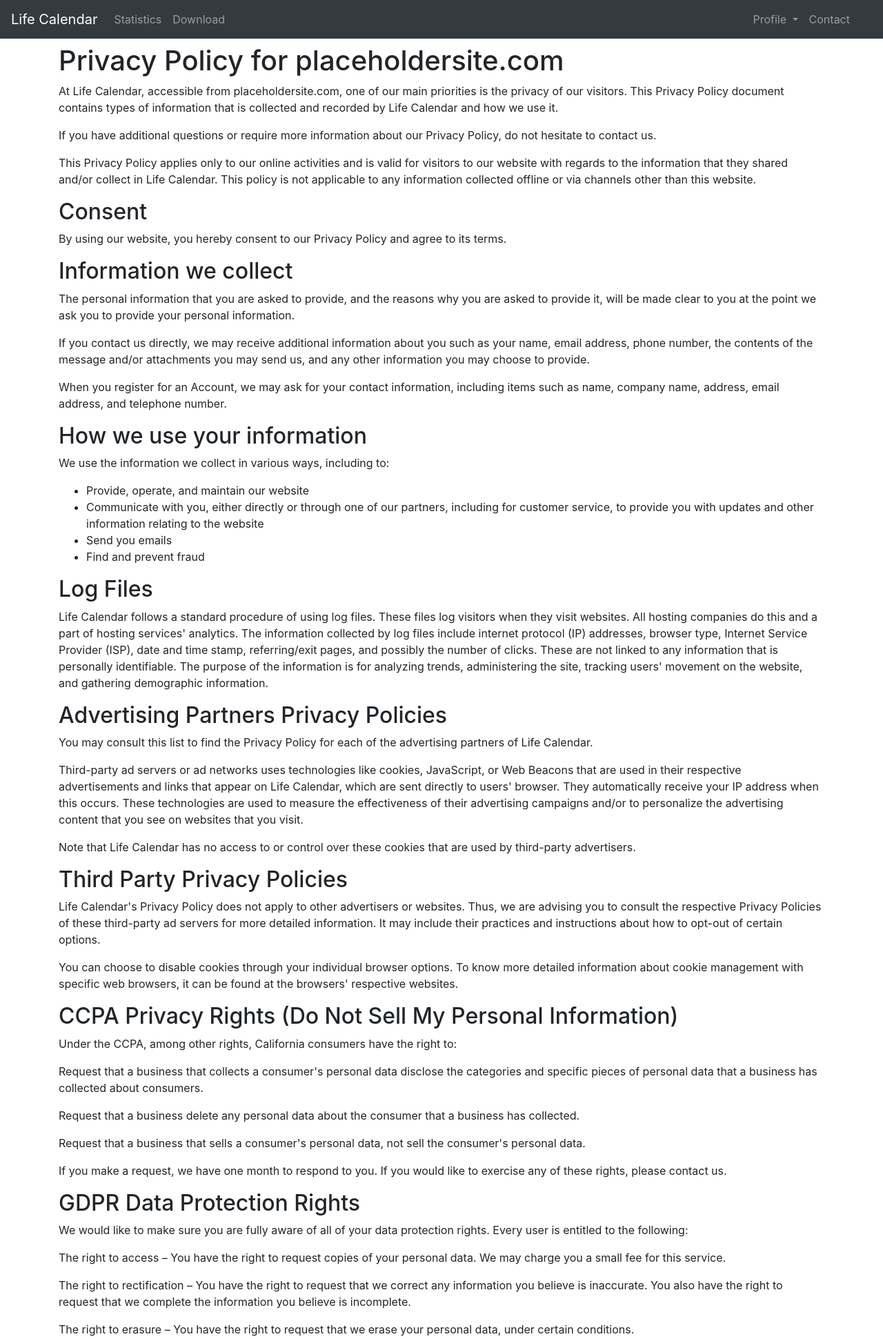
After one commit to Destaq/life-calendar, a Python web app: template templates/other/privacypolicy.html in a window 1280 px wide. The commit adds this page. Shown: the top 1941 px of the page at 69% size. Run offline with Jinja, Linux system fonts and the light colour scheme; the template is opened without the code that fills it, so the values that code supplies are empty; some libraries are stand-ins or nearby versions.

Commit message:
add privacy policy

```diff
--- a/init.py
+++ b/init.py
@@ -5,7 +5,7 @@ from flask_cors import CORS
 
 # import views
 from views.generate_download import MakeImageView
-from views.pageviews import View, DownloadView, SignupView, LoginView, ContactView, ThanksView
+from views.pageviews import View, DownloadView, SignupView, LoginView, ContactView, ThanksView, PrivacyPolicyView
 from views.apiviews import JSONDataView, ContactSubmitView
 
 # import authentication
@@ -45,7 +45,8 @@ def register_views(app):
         LoginView,
         ContactView,
         ContactSubmitView,
-        ThanksView
+        ThanksView,
+        PrivacyPolicyView
     ]
 
     for view in views:
--- a/static/styles/footer.css
+++ b/static/styles/footer.css
@@ -136,21 +136,21 @@
   width:34px;
   font-size:14px
 }
-.social-icons a.facebook:hover
+.social-icons a.github:hover
 {
-  background-color:#3b5998
+  background-color: #999999
 }
-.social-icons a.twitter:hover
+.social-icons a.website:hover
 {
-  background-color:#00aced
+  background-color:#4dbb7f
 }
-.social-icons a.linkedin:hover
+.social-icons a.email:hover
 {
-  background-color:#007bb6
+  background-color:#007bb7
 }
-.social-icons a.dribbble:hover
+.social-icons a.stackoverflow:hover
 {
-  background-color:#ea4c89
+  background-color: #f48024
 }
 @media (max-width:767px)
 {
--- a/templates/base.html
+++ b/templates/base.html
@@ -118,12 +118,12 @@
 
                 <div class="col-md-4 col-sm-6 col-xs-12">
                     <ul class="social-icons">
-                        <li><a class="facebook" href="https://www.github.com/Destaq"><i class="fa fa-github"></i></a>
+                        <li><a class="github" href="https://www.github.com/Destaq"><i class="fa fa-github"></i></a>
                         </li>
-                        <li><a class="twitter" href="https://www.simonilincev.com"><i class="fa fa-link"></i></a></li>
-                        <li><a class="dribbble" href="mailto:simon@simonilincev.com"><i class="fa fa-envelope"></i></a>
+                        <li><a class="website" href="https://www.simonilincev.com"><i class="fa fa-link"></i></a></li>
+                        <li><a class="email" href="mailto:simon@simonilincev.com"><i class="fa fa-envelope"></i></a>
                         </li>
-                        <li><a class="linkedin" href="https://stackoverflow.com/users/12876940/destaq"><i
+                        <li><a class="stackoverflow" href="https://stackoverflow.com/users/12876940/destaq"><i
                                     class="fa fa-stack-overflow"></i></a></li>
                     </ul>
                 </div>
--- /dev/null
+++ b/templates/other/privacypolicy.html
@@ -0,0 +1,111 @@
+{% extends "base.html" %}
+{% block content %}
+<h1>Privacy Policy for placeholdersite.com</h1>
+
+<p>At Life Calendar, accessible from placeholdersite.com, one of our main priorities is the privacy of our visitors.
+    This Privacy Policy document contains types of information that is collected and recorded by Life Calendar and how
+    we use it.</p>
+
+<p>If you have additional questions or require more information about our Privacy Policy, do not hesitate to contact us.
+</p>
+
+<p>This Privacy Policy applies only to our online activities and is valid for visitors to our website with regards to
+    the information that they shared and/or collect in Life Calendar. This policy is not applicable to any information
+    collected offline or via channels other than this website.</p>
+
+<h2>Consent</h2>
+
+<p>By using our website, you hereby consent to our Privacy Policy and agree to its terms.</p>
+
+<h2>Information we collect</h2>
+
+<p>The personal information that you are asked to provide, and the reasons why you are asked to provide it, will be made
+    clear to you at the point we ask you to provide your personal information.</p>
+<p>If you contact us directly, we may receive additional information about you such as your name, email address, phone
+    number, the contents of the message and/or attachments you may send us, and any other information you may choose to
+    provide.</p>
+<p>When you register for an Account, we may ask for your contact information, including items such as name, company
+    name, address, email address, and telephone number.</p>
+
+<h2>How we use your information</h2>
+
+<p>We use the information we collect in various ways, including to:</p>
+
+<ul>
+    <li>Provide, operate, and maintain our website</li>
+    <li>Communicate with you, either directly or through one of our partners, including for customer service, to provide
+        you with updates and other information relating to the website</li>
+    <li>Send you emails</li>
+    <li>Find and prevent fraud</li>
+</ul>
+
+<h2>Log Files</h2>
+
+<p>Life Calendar follows a standard procedure of using log files. These files log visitors when they visit websites. All
+    hosting companies do this and a part of hosting services' analytics. The information collected by log files include
+    internet protocol (IP) addresses, browser type, Internet Service Provider (ISP), date and time stamp, referring/exit
+    pages, and possibly the number of clicks. These are not linked to any information that is personally identifiable.
+    The purpose of the information is for analyzing trends, administering the site, tracking users' movement on the
+    website, and gathering demographic information.</p>
+
+
+
+
+<h2>Advertising Partners Privacy Policies</h2>
+
+<P>You may consult this list to find the Privacy Policy for each of the advertising partners of Life Calendar.</p>
+
+<p>Third-party ad servers or ad networks uses technologies like cookies, JavaScript, or Web Beacons that are used in
+    their respective advertisements and links that appear on Life Calendar, which are sent directly to users' browser.
+    They automatically receive your IP address when this occurs. These technologies are used to measure the
+    effectiveness of their advertising campaigns and/or to personalize the advertising content that you see on websites
+    that you visit.</p>
+
+<p>Note that Life Calendar has no access to or control over these cookies that are used by third-party advertisers.</p>
+
+<h2>Third Party Privacy Policies</h2>
+
+<p>Life Calendar's Privacy Policy does not apply to other advertisers or websites. Thus, we are advising you to consult
+    the respective Privacy Policies of these third-party ad servers for more detailed information. It may include their
+    practices and instructions about how to opt-out of certain options. </p>
+
+<p>You can choose to disable cookies through your individual browser options. To know more detailed information about
+    cookie management with specific web browsers, it can be found at the browsers' respective websites.</p>
+
+<h2>CCPA Privacy Rights (Do Not Sell My Personal Information)</h2>
+
+<p>Under the CCPA, among other rights, California consumers have the right to:</p>
+<p>Request that a business that collects a consumer's personal data disclose the categories and specific pieces of
+    personal data that a business has collected about consumers.</p>
+<p>Request that a business delete any personal data about the consumer that a business has collected.</p>
+<p>Request that a business that sells a consumer's personal data, not sell the consumer's personal data.</p>
+<p>If you make a request, we have one month to respond to you. If you would like to exercise any of these rights, please
+    contact us.</p>
+
+<h2>GDPR Data Protection Rights</h2>
+
+<p>We would like to make sure you are fully aware of all of your data protection rights. Every user is entitled to the
+    following:</p>
+<p>The right to access – You have the right to request copies of your personal data. We may charge you a small fee for
+    this service.</p>
+<p>The right to rectification – You have the right to request that we correct any information you believe is inaccurate.
+    You also have the right to request that we complete the information you believe is incomplete.</p>
+<p>The right to erasure – You have the right to request that we erase your personal data, under certain conditions.</p>
+<p>The right to restrict processing – You have the right to request that we restrict the processing of your personal
+    data, under certain conditions.</p>
+<p>The right to object to processing – You have the right to object to our processing of your personal data, under
+    certain conditions.</p>
+<p>The right to data portability – You have the right to request that we transfer the data that we have collected to
+    another organization, or directly to you, under certain conditions.</p>
+<p>If you make a request, we have one month to respond to you. If you would like to exercise any of these rights, please
+    contact us.</p>
+
+<h2>Children's Information</h2>
+
+<p>Another part of our priority is adding protection for children while using the internet. We encourage parents and
+    guardians to observe, participate in, and/or monitor and guide their online activity.</p>
+
+<p>Life Calendar does not knowingly collect any Personal Identifiable Information from children under the age of 13. If
+    you think that your child provided this kind of information on our website, we strongly encourage you to contact us
+    immediately and we will do our best efforts to promptly remove such information from our records.</p>
+{% endblock %}
--- a/vendor.yml
+++ /dev/null
@@ -1,3 +0,0 @@
-# hide HTML files from GitHub linguist
-*.html
-*.html linguist-vendored
--- a/views/pageviews.py
+++ b/views/pageviews.py
@@ -16,6 +16,12 @@ class DownloadView(FlaskView):
 class ContactView(FlaskView):
     def index(self):
         return render_template("jinja/contact.jinja")
+
+class PrivacyPolicyView(FlaskView):
+    route_base = "/privacy-policy"
+
+    def index(self):
+        return render_template("other/privacypolicy.html")
 
 # thank user for form
 class ThanksView(FlaskView):
```
